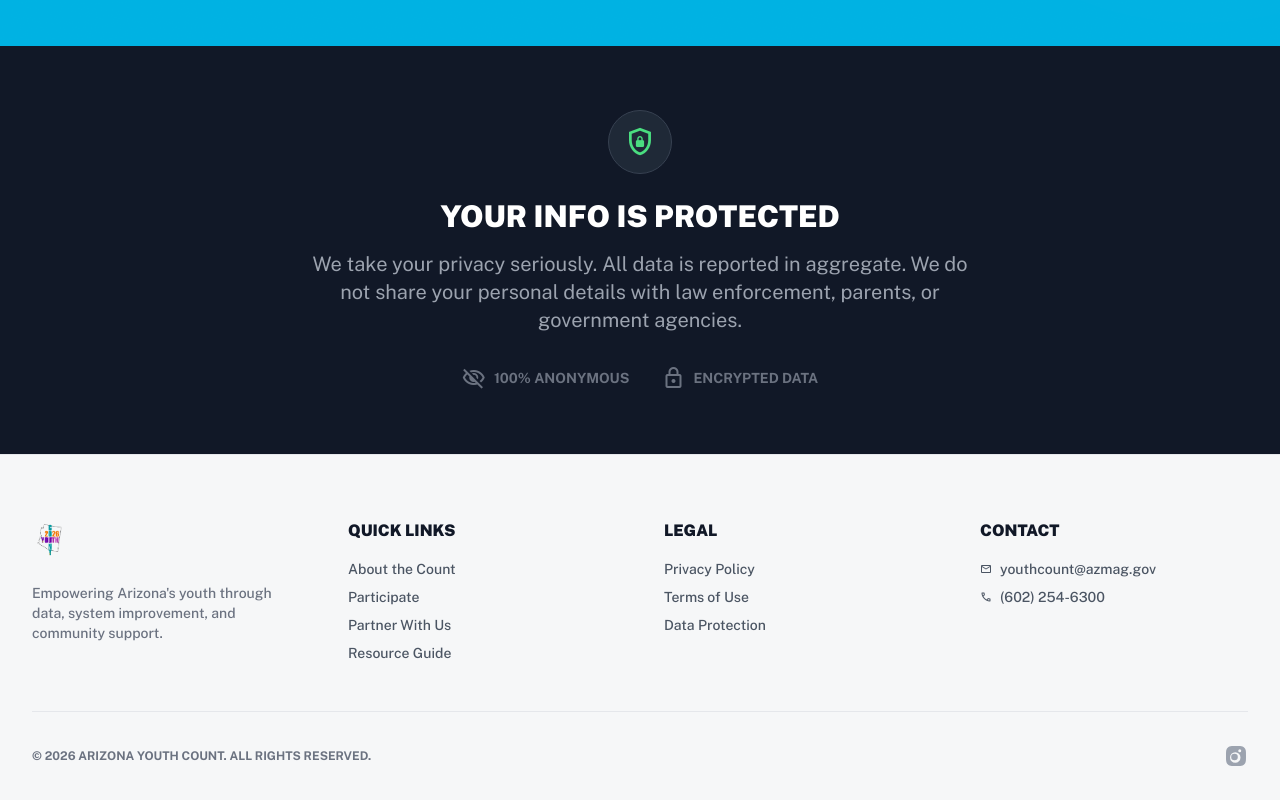
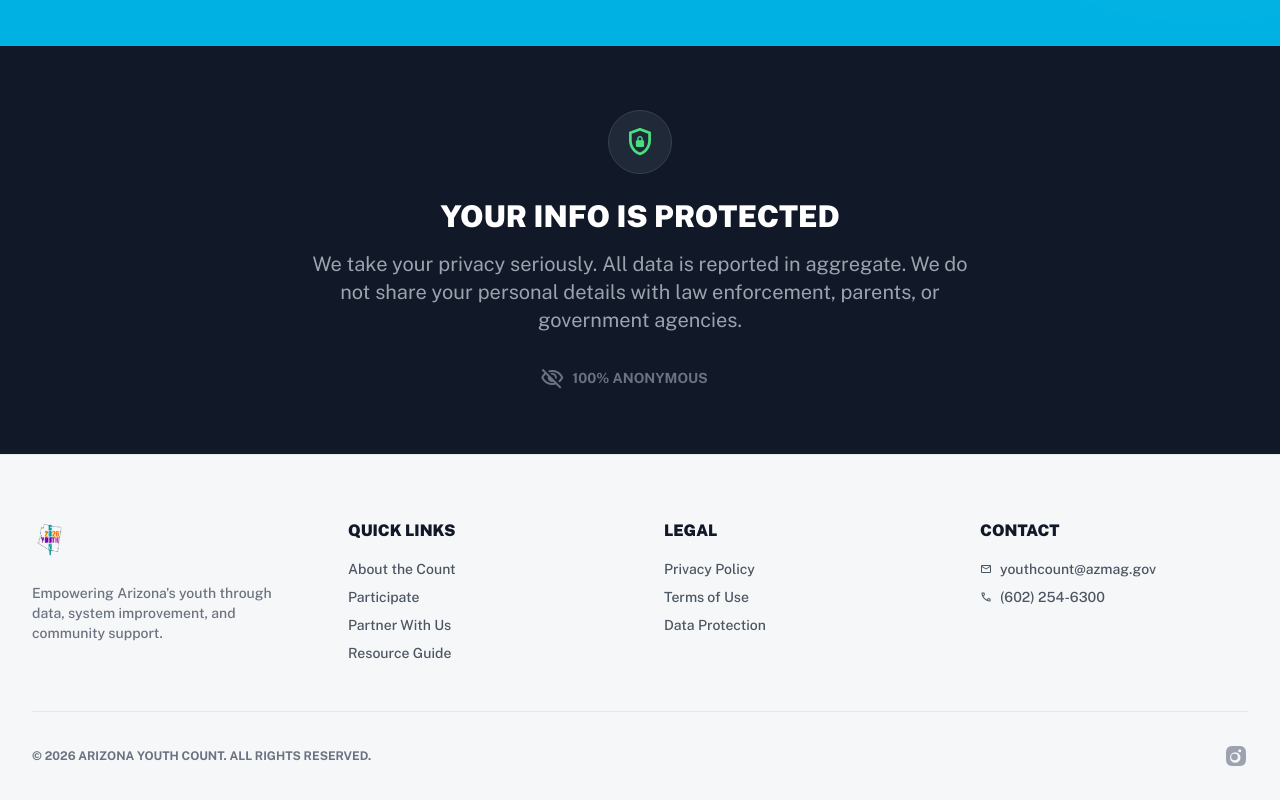
Before and after one commit to 00finley/AZ_YouthCount, a React (Vite) app: page / in a window 1280 px wide. Shown: the part 6580-7380 px from the top of the page. Built offline with nearby package versions, Linux system fonts and the light colour scheme.

Commit message:
Update Privacy.jsx

```diff
--- a/src/components/Privacy.jsx
+++ b/src/components/Privacy.jsx
@@ -43,8 +43,7 @@ export default function Privacy() {
               className="flex items-center gap-2"
               whileHover={{ color: "#4ade80" }}
             >
-              <span className="material-symbols-outlined">lock</span>
-              Encrypted Data
+
             </motion.div>
           </div>
         </motion.div>
```
